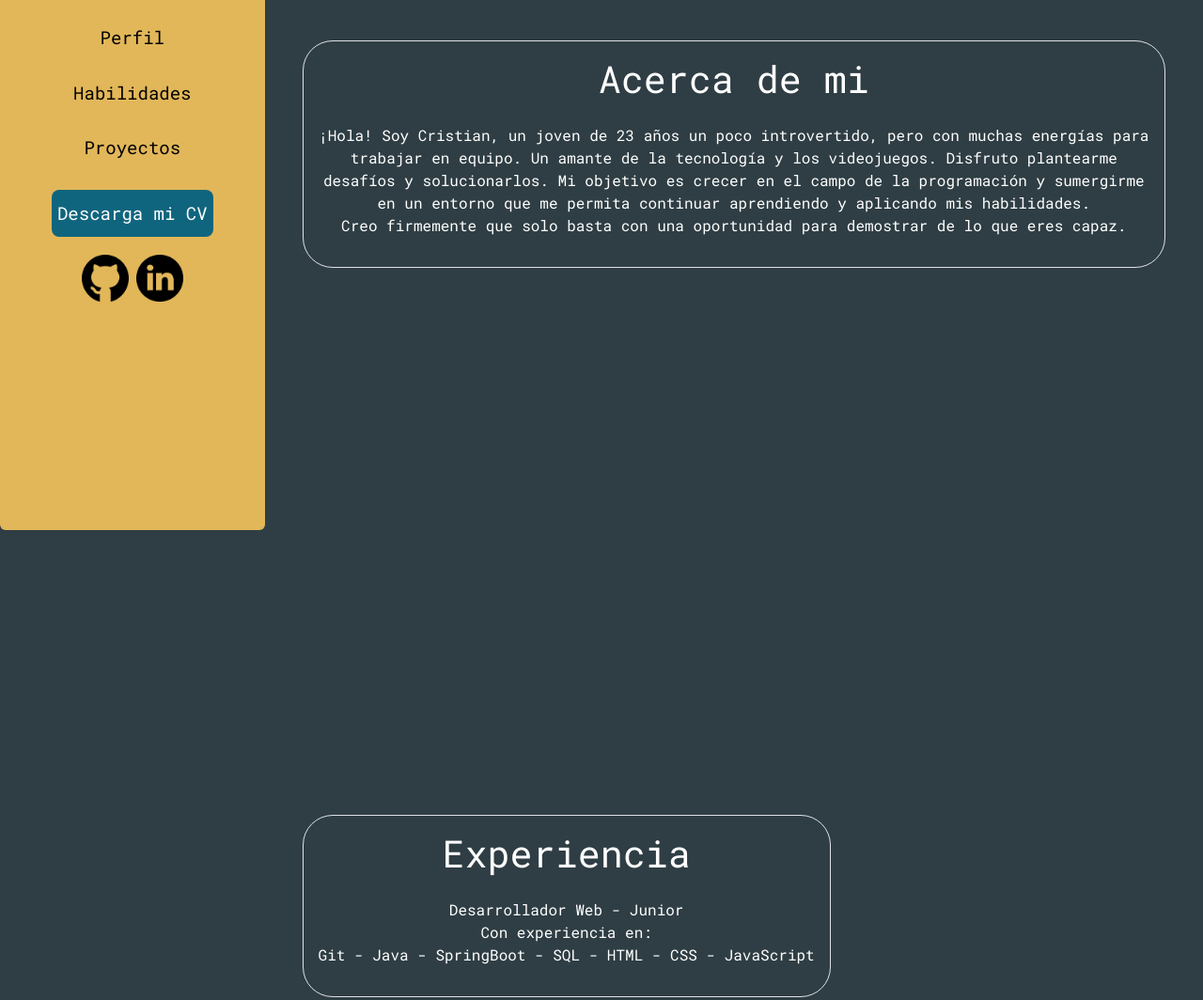
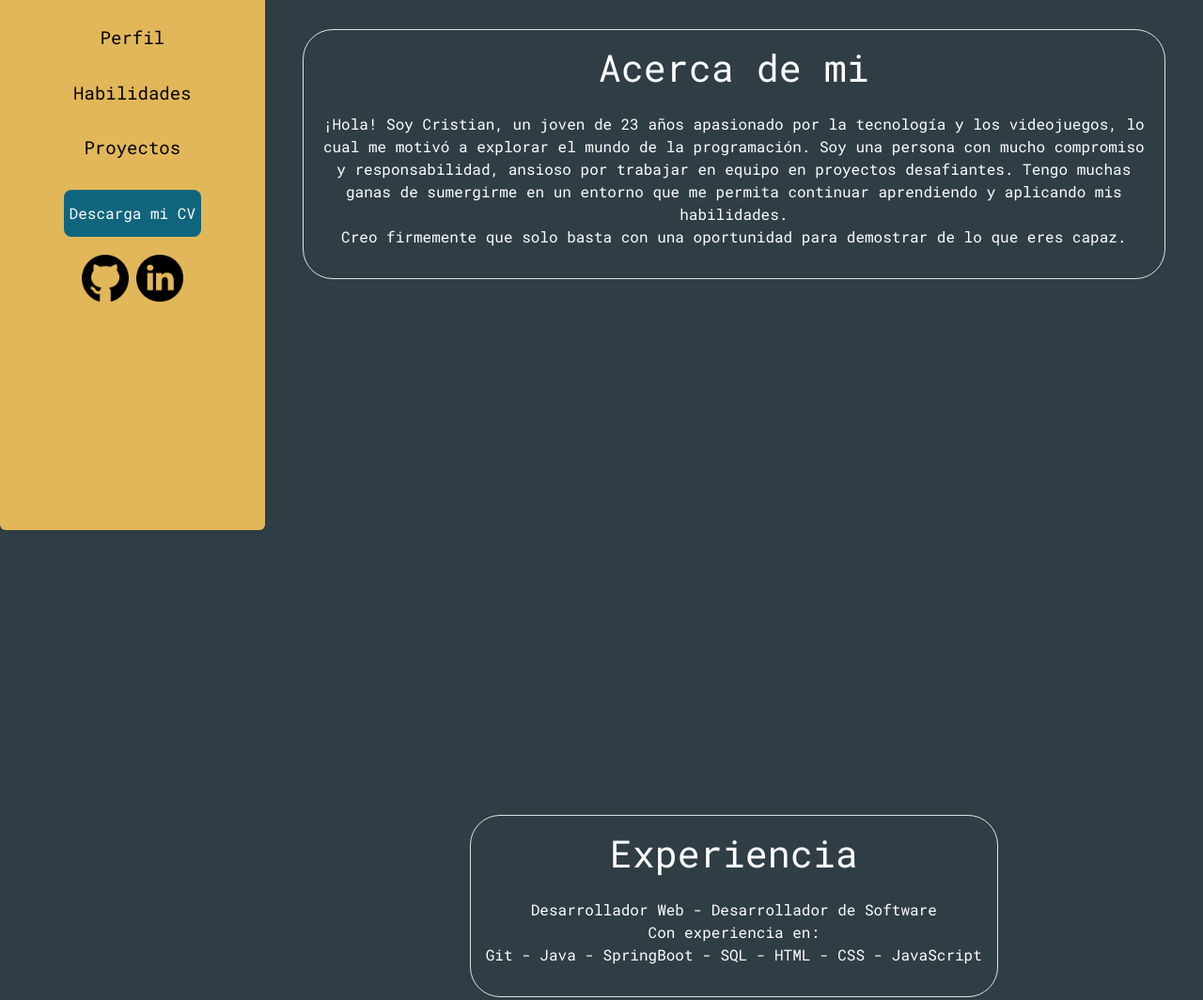
Before and after one commit to CristianASM/Portafolio, a plain HTML site: page index.html in a window 1280 px wide. Shown: the part 236-1300 px from the top of the page at 94% size. Drawn offline with nearby package versions, Linux system fonts and the light colour scheme.

Commit message:
aplicando detalles

```diff
--- a/index.html
+++ b/index.html
@@ -28,7 +28,7 @@
                         <a class="nav-link rounded-4" href="#perfil">Perfil</a>
                         <a class="nav-link rounded-4" href="#habilidades">Habilidades</a>
                         <a class="nav-link rounded-4" href="#proyectos">Proyectos</a>
-                        <a class="nav-link d-flex justify-content-center" href="#"><button class="btn-cv rounded-3 d-flex align-items-center justify-content-center">Descarga mi CV</button></a>
+                        <button class="btn-cv rounded-3"><a href="#" class="btn-none">Descarga mi CV</a></button>
                         <div class="d-flex justify-content-center">
                             <a href="https://github.com/CristianASM" target="_blank"><img class="m-1" src="img/github.png" alt="logo-github"></a>
                             <a href="https://www.linkedin.com/in/cristian-soto-mardones-12906a28a/" target="_blank"><img class="m-1" src="img/linkedin.png" alt="logo-linkedin"></a>
@@ -41,17 +41,14 @@
             <section class="view-section container" id="perfil">
                 <div class="text-center border rounded-5 p-3">
                     <h1>Acerca de mi</h1>
-                    <p class="mt-4">¡Hola! Soy Cristian, un joven de 23 años un poco introvertido, pero con muchas energías para
-                        trabajar en equipo. Un amante de la tecnología y los videojuegos. Disfruto plantearme desafíos y
-                        solucionarlos. Mi objetivo es crecer en el campo de la programación y sumergirme en un entorno
-                        que me permita continuar aprendiendo y aplicando mis habilidades. <br>
-                        Creo firmemente que solo basta con una oportunidad para demostrar de lo que eres capaz.</p>
+                    <p class="mt-4">¡Hola! Soy Cristian, un joven de 23 años apasionado por la tecnología y los videojuegos, lo cual me motivó a explorar el mundo de la programación. Soy una persona con mucho compromiso y responsabilidad, ansioso por trabajar en equipo en proyectos desafiantes. Tengo muchas ganas de sumergirme en un entorno que me permita continuar aprendiendo y aplicando mis habilidades.<br>
+                    Creo firmemente que solo basta con una oportunidad para demostrar de lo que eres capaz.</p>
                 </div>
             </section>
             <section class="view-section container" id="habilidades">
                 <div class="text-center border rounded-5 p-3">
                     <h1>Experiencia</h1>
-                    <p class="mt-4">Desarrollador Web - Junior <br>
+                    <p class="mt-4">Desarrollador Web - Desarrollador de Software<br>
                         Con experiencia en: <br>
                         Git - Java - SpringBoot - SQL - HTML - CSS - JavaScript</p>
                 </div>
--- a/styles.css
+++ b/styles.css
@@ -56,9 +56,13 @@ img{
 }
 .btn-cv{
     background-color: #10657e;
-    color: white;
     border: none;
     height: 50px;
+    margin: 15px;
+}
+.btn-none{
+    text-decoration: none;
+    color: white;
 }
 
 /* Section*/
@@ -66,6 +70,7 @@ img{
     height: 100vh;
     display: flex;
     align-items: center;
+    justify-content: center;
 }
 
 
```
